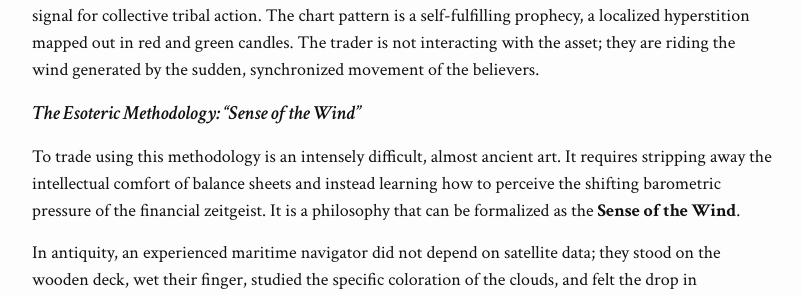
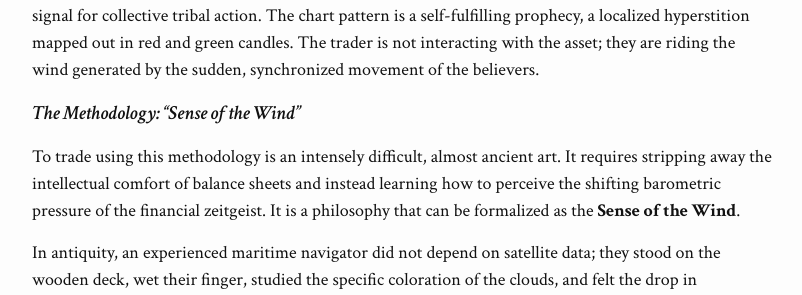
Before and after one commit to thisnat/the-archive, a Jekyll site: the page built from _posts/2026-5-21-sense-of-the-wind-how-to-trade-using-hyperstition.md, in a window 1280 px wide and 900 px high, scrolled down 2729 px. Shown: the part 160-455 px from the top of the window, without its empty margins (238-1040 px from the left). Built offline with Jekyll 4.4.1, drawn with Linux system fonts in a browser that asks for light colours; some web fonts are replaced; formulas are drawn with MathJax 3.

Commit message:
feat: edit post

```diff
--- a/_posts/2026-5-21-sense-of-the-wind-how-to-trade-using-hyperstition.md
+++ b/_posts/2026-5-21-sense-of-the-wind-how-to-trade-using-hyperstition.md
@@ -47,7 +47,7 @@ A price chart is not an objective map of financial gravity; it is a live cartogr
 
 If a highly online, aggressively coordinated community of thousands of traders looks at an identical chart setup and collectively believes it dictates a buy order, their synchronized execution generates the precise buying pressure required to drive the price upward. The pattern works not because it possesses an intrinsic mathematical relationship with value, but because it functions as a highly recognizable visual signal for collective tribal action. The chart pattern is a self-fulfilling prophecy, a localized hyperstition mapped out in red and green candles. The trader is not interacting with the asset; they are riding the wind generated by the sudden, synchronized movement of the believers.
 
-#### The Esoteric Methodology: "Sense of the Wind"
+#### The Methodology: "Sense of the Wind"
 
 To trade using this methodology is an intensely difficult, almost ancient art. It requires stripping away the intellectual comfort of balance sheets and instead learning how to perceive the shifting barometric pressure of the financial zeitgeist. It is a philosophy that can be formalized as the **Sense of the Wind**.
 
```
